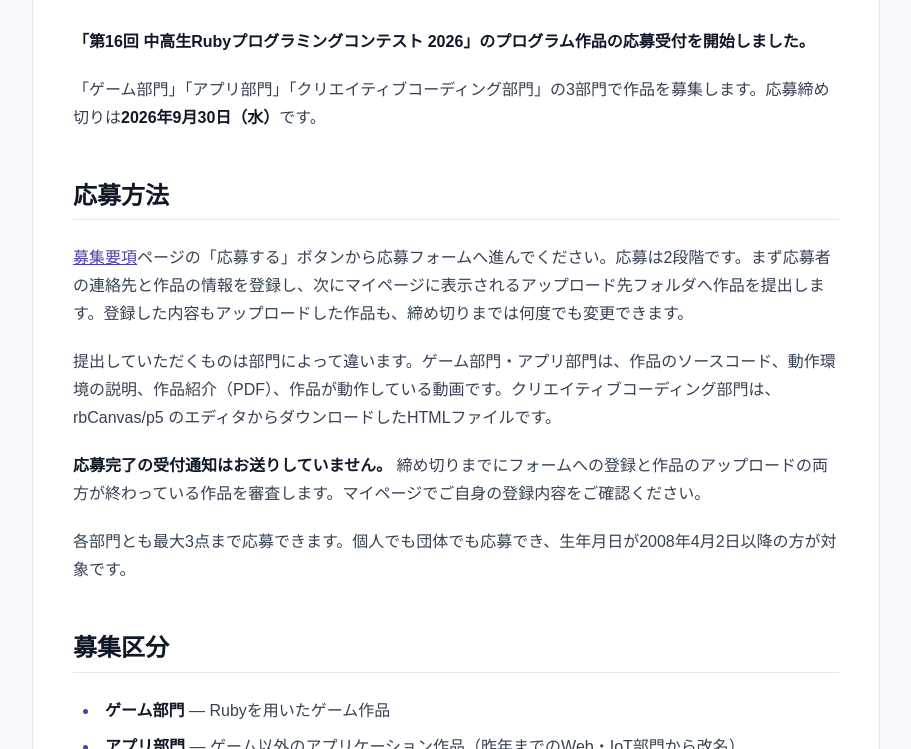
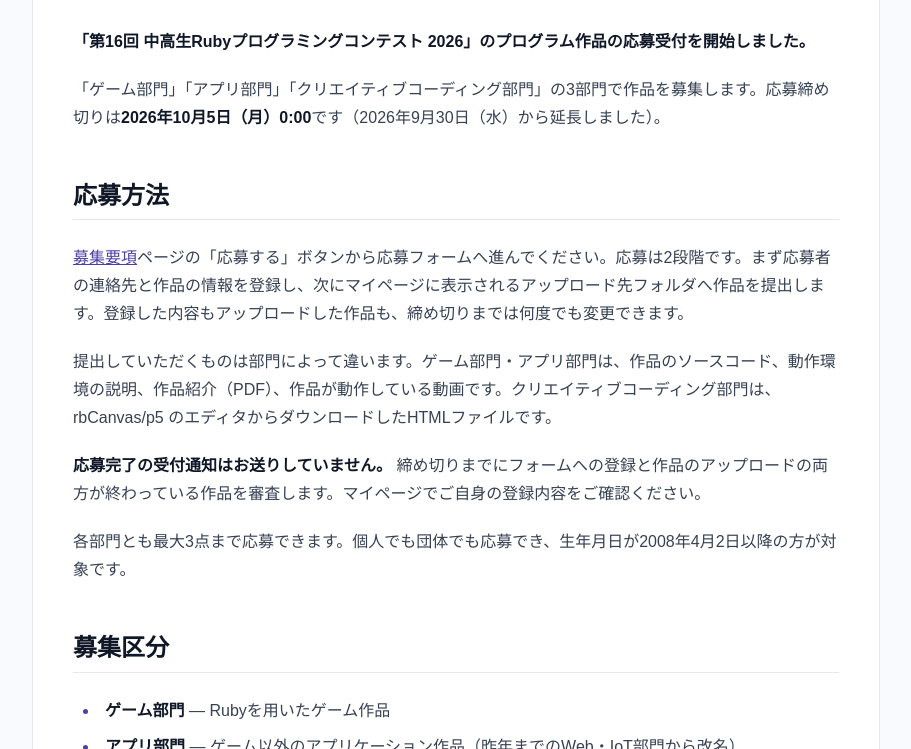
Before and after one commit to ruby-procon-net/ruby-procon-net-2026, a Jekyll site: the page built from _articles/2026-08-16-entry-open.md, in a window 1280 px wide and 900 px high, scrolled down 765 px, cut to the strip 151-900 px from the top of the window. Shown: the whole strip, without its empty margins (184-1095 px from the left). Built offline with Jekyll 4.4.1, drawn with Linux system fonts in a browser that asks for light colours.

Commit message:
応募締切を2026年10月5日（月）0:00まで延長
滝沢第二中学校からの個別相談を機に、全体の応募締切を公平性のため
2026年9月30日（水）から2026年10月5日（月）0:00まで延長することが
実行委員会で決定した（9/24 Slack #2026-committee）。

- 募集要項・クリエイティブコーディング案内: 打ち消し線で旧日付を残しつつ新日付を明記
- 過去のお知らせ記事（7/16, 8/16）: 締切の記述を新日付に更新
- 新規お知らせ記事を追加: 締切延長の告知

Co-Authored-By: Claude Sonnet 5 <noreply@anthropic.com>

```diff
--- a/_articles/2026-08-16-entry-open.md
+++ b/_articles/2026-08-16-entry-open.md
@@ -2,12 +2,12 @@
 title: "プログラム作品の応募受付を開始しました"
 date: 2026-08-16
 thumbnail: /assets/images/articles/thumbnails/2026-08-16-entry-open.jpg
-excerpt: "「ゲーム部門」「アプリ部門」「クリエイティブコーディング部門」の3部門で、プログラム作品の応募受付を開始しました。応募締め切りは2026年9月30日（水）です。"
+excerpt: "「ゲーム部門」「アプリ部門」「クリエイティブコーディング部門」の3部門で、プログラム作品の応募受付を開始しました。応募締め切りは2026年10月5日（月）0:00です。"
 ---
 
 **「第16回 中高生Rubyプログラミングコンテスト 2026」のプログラム作品の応募受付を開始しました。**
 
-「ゲーム部門」「アプリ部門」「クリエイティブコーディング部門」の3部門で作品を募集します。応募締め切りは**2026年9月30日（水）**です。
+「ゲーム部門」「アプリ部門」「クリエイティブコーディング部門」の3部門で作品を募集します。応募締め切りは**2026年10月5日（月）0:00**です（2026年9月30日（水）から延長しました）。
 
 ## 応募方法
 
--- a/entry.html
+++ b/entry.html
@@ -16,7 +16,7 @@ entry_form_url: https://ruby-jr-procon-2026-b33e1909e9eb.herokuapp.com/users/sig
       <div>
         <p class="mb-1 text-sm font-bold tracking-widest text-ruby">作品募集中</p>
         <p class="text-xl font-black leading-snug text-gray-900 sm:text-2xl">作品の応募を受け付けています</p>
-        <p class="mt-2 text-base leading-relaxed text-gray-600">募集期間は<span class="font-bold text-gray-900">2026年9月30日（水）まで</span>です。</p>
+        <p class="mt-2 text-base leading-relaxed text-gray-600">募集期間は<span class="line-through text-gray-400">2026年9月30日（水）まで</span>でしたが、<span class="font-bold text-gray-900">2026年10月5日（月）0:00まで</span>に延長しました。</p>
       </div>
     </div>
     <a href="{{ page.entry_form_url }}" target="_blank" rel="noopener" class="a--button a--button--primary a--button--large w-full shrink-0 sm:w-auto">応募する<span class="material-symbols-outlined" aria-hidden="true">chevron_right</span></a>
@@ -123,8 +123,8 @@ entry_form_url: https://ruby-jr-procon-2026-b33e1909e9eb.herokuapp.com/users/sig
     <!-- (1) 募集期間 -->
     <h3 class="text-lg font-bold text-gray-900 mb-4">1. 募集期間</h3>
     <div class="a--entry-period bg-ruby/5 border border-ruby/20 rounded-2xl py-6 px-8 mb-12">
-      <p class="text-3xl font-black text-ruby">2026年7月 〜 2026年9月30日（水）</p>
-      <p class="text-[#8a5566] mt-3">中高生Rubyプログラミングコンテスト実行委員会（以下、実行委員会）まで提出してください（期限までに必着のこと）。</p>
+      <p class="text-3xl font-black text-ruby">2026年7月 〜 <span class="line-through text-gray-400 text-xl align-middle">2026年9月30日（水）</span> 2026年10月5日（月）0:00</p>
+      <p class="text-[#8a5566] mt-3">応募締切を延長しました。中高生Rubyプログラミングコンテスト実行委員会（以下、実行委員会）まで提出してください（期限までに必着のこと）。</p>
     </div>
 
     <!-- (2) 応募方法 -->
```
Also changed, not shown: _articles/2026-07-16-site-open.md (+1 -1 lines), _articles/2026-09-24-entry-deadline-extended.md (added, +14 -0 lines), creative-coding.md (+1 -1 lines).
